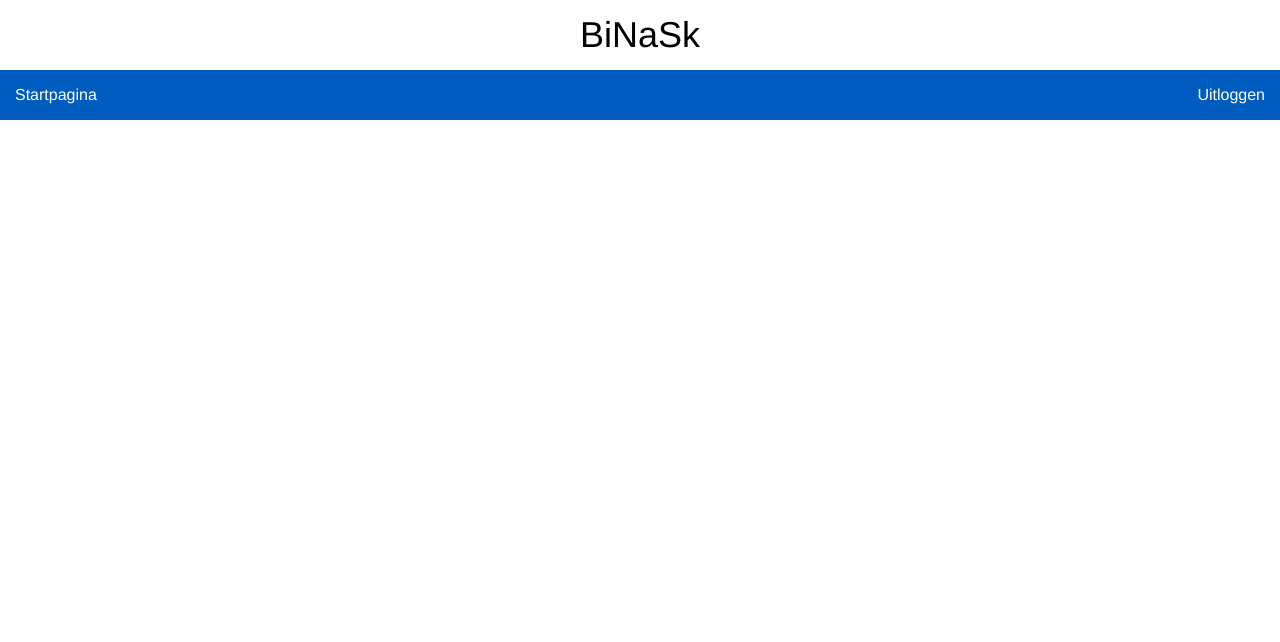
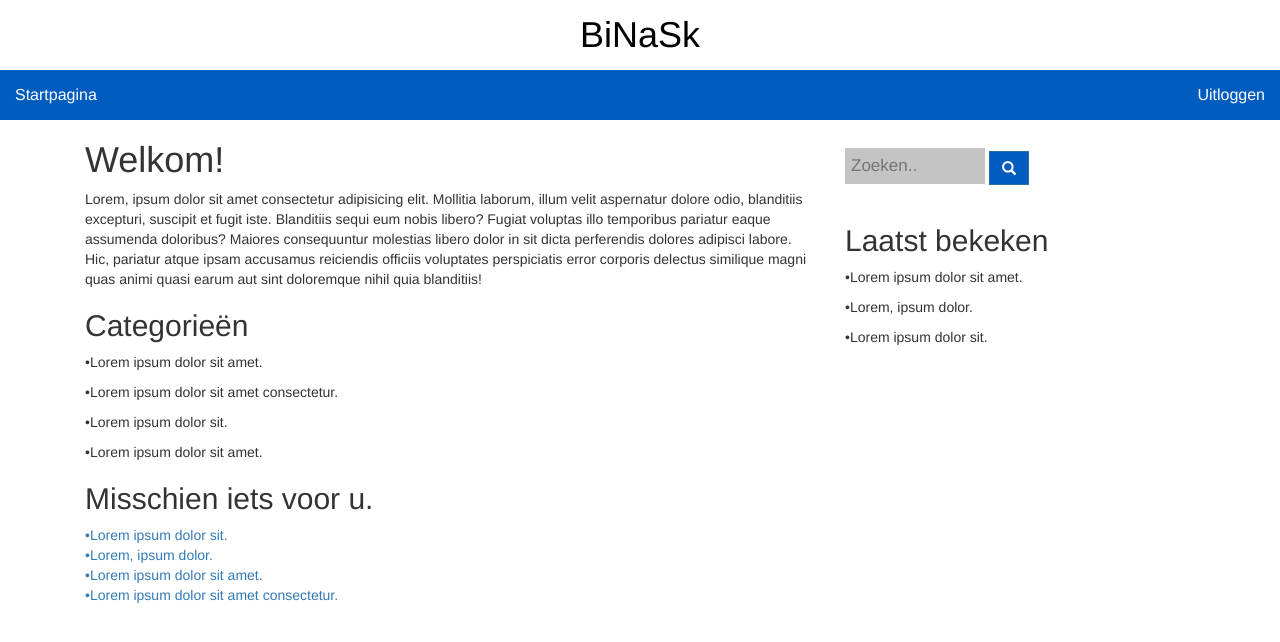
Before and after one commit to Binask/Binask-Website, a PHP site: page / in a window 1280 px wide. Shown: the top 642 px of the page. Run offline with PHP 8.4, Linux system fonts and the light colour scheme; the visitor is signed in with stand-in values (Sample User, id 1); some web fonts are replaced.

Commit message:
Add files via upload

```diff
--- a/index.php
+++ b/index.php
@@ -22,6 +22,46 @@
         <li><a href="logout.php">Uitloggen</a></li>
     </ul>
 </nav>
-
+    <div class="container">
+        <div class="row">
+            <div class="col-md-8">
+                <div class="hbtext">
+                    <h1>Welkom!</h1>
+                    <p class="welkomtext">Lorem, ipsum dolor sit amet consectetur adipisicing elit. Mollitia laborum, illum velit aspernatur dolore odio, blanditiis excepturi, suscipit et fugit iste. Blanditiis sequi eum nobis libero? Fugiat voluptas illo temporibus pariatur eaque assumenda doloribus? Maiores consequuntur molestias libero dolor in sit dicta perferendis dolores adipisci labore. Hic, pariatur atque ipsam accusamus reiciendis officiis voluptates perspiciatis error corporis delectus similique magni quas animi quasi earum aut sint doloremque nihil quia blanditiis!</p>
+                </div>
+                <div class="categorieen">
+                    <h2 >Categorieën</h2>
+                    <p>•Lorem ipsum dolor sit amet.</p>
+                    <p>•Lorem ipsum dolor sit amet consectetur.</p>
+                    <p>•Lorem ipsum dolor sit.</p>
+                    <p>•Lorem ipsum dolor sit amet.</p>
+                </div>
+                <div>
+                    <h2>Misschien iets voor u.</h2>
+                    <a>•Lorem ipsum dolor sit.</a><br>
+                    <a>•Lorem, ipsum dolor.</a><br>
+                    <a>•Lorem ipsum dolor sit amet.</a><br>
+                    <a>•Lorem ipsum dolor sit amet consectetur.</a><br>
+                </div>
+            </div>
+            <div class="col-md-4">
+                <div class="search-bar">
+                    <form action="#">
+                        <input type="text" class="input-md" placeholder="Zoeken..">
+                        <button class="btn btn-md btn-primary glyphicon glyphicon-search" type="button">
+                            <i class="fa fa-search"></i>
+                        </button>
+                    </form>
+                </div>
+                <div class="laatstbekeken">
+                    <br>
+                    <h2>Laatst bekeken</h2>
+                    <p>•Lorem ipsum dolor sit amet.</p>
+                    <p>•Lorem, ipsum dolor.</p>
+                    <p>•Lorem ipsum dolor sit.</p>
+                </div>
+            </div>
+        </div>
+    </div>
 </body>
 </html>
--- a/style.css
+++ b/style.css
@@ -57,3 +57,8 @@
     width: 50px;
     background-color: #555;
 }
+
+.search-bar {
+    margin-top: 20px;
+    width: 100% !important;
+}
```
